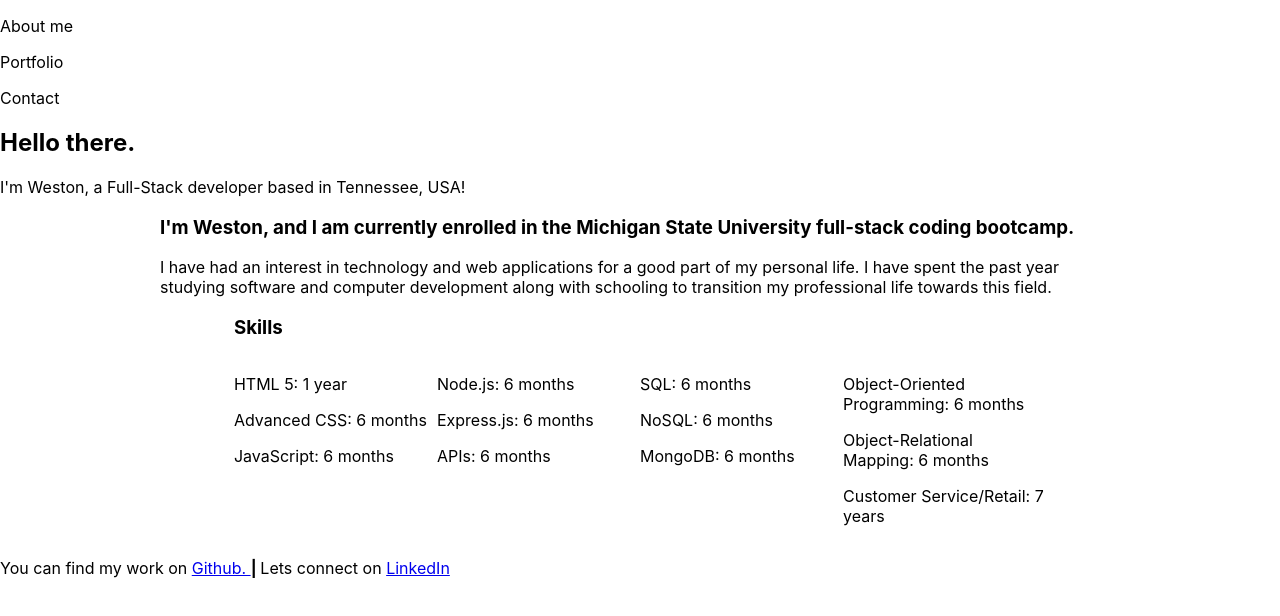
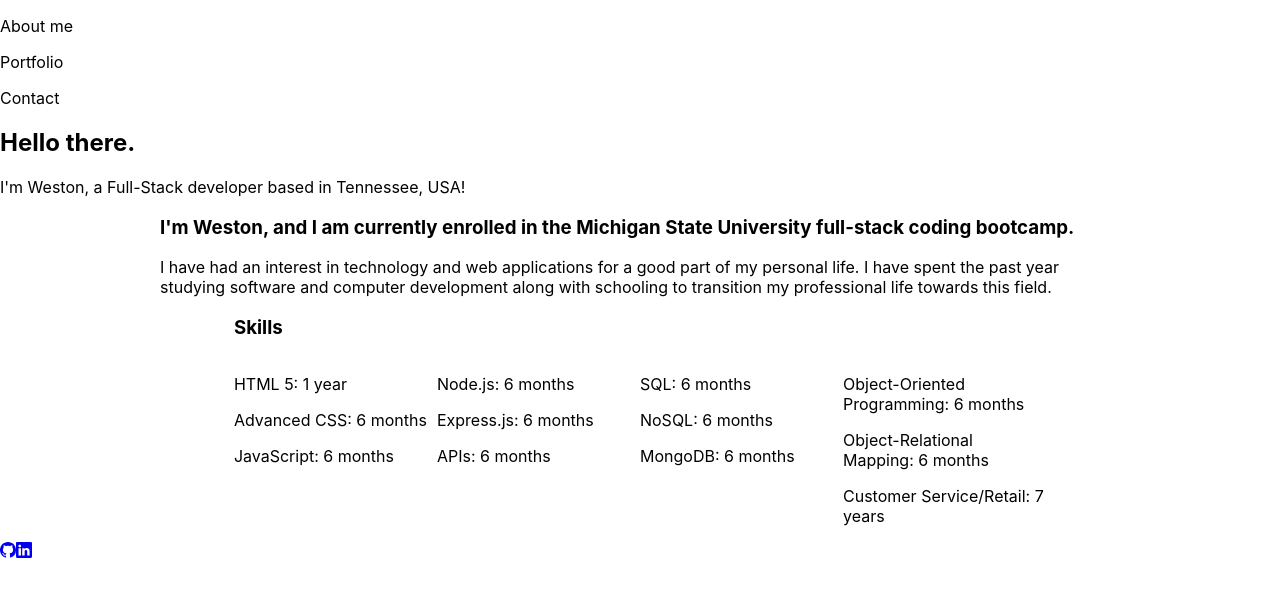
Before and after one commit to BKWes/react-portfolio, a React (Create React App) app: page / in a window 1280 px wide. Shown: the top 616 px of the page. Built offline with nearby package versions, Linux system fonts and the light colour scheme.

Commit message:
update footer, add social logos

```diff
--- a/src/components/Footer/index.js
+++ b/src/components/Footer/index.js
@@ -1,13 +1,11 @@
 import React from "react";
+import { BsGithub, BsLinkedin } from "react-icons/bs";
 
 function Footer() {
     return (
         <div className="footer">
-            <p className="footerText">
-                You can find my work on <a href="https://www.github.com/BKWes" target="_blank" rel="noreferrer"><span className="footerLink"> Github. </span></a>
-                <span style={{fontWeight: 700}}> | </span>
-                Lets connect on <a href="https://www.linkedin.com/in/weston-barnes-202947149/" target="_blank" rel="noreferrer"><span className="footerLink"> LinkedIn </span></a>
-            </p>
+            <a href="https://www.github.com/BKWes" target="_blank" rel="noreferrer"><BsGithub /></a>
+            <a href="https://www.linkedin.com/in/weston-barnes-202947149/" target="_blank" rel="noreferrer"><BsLinkedin /></a>
         </div>
     )
 }
```
